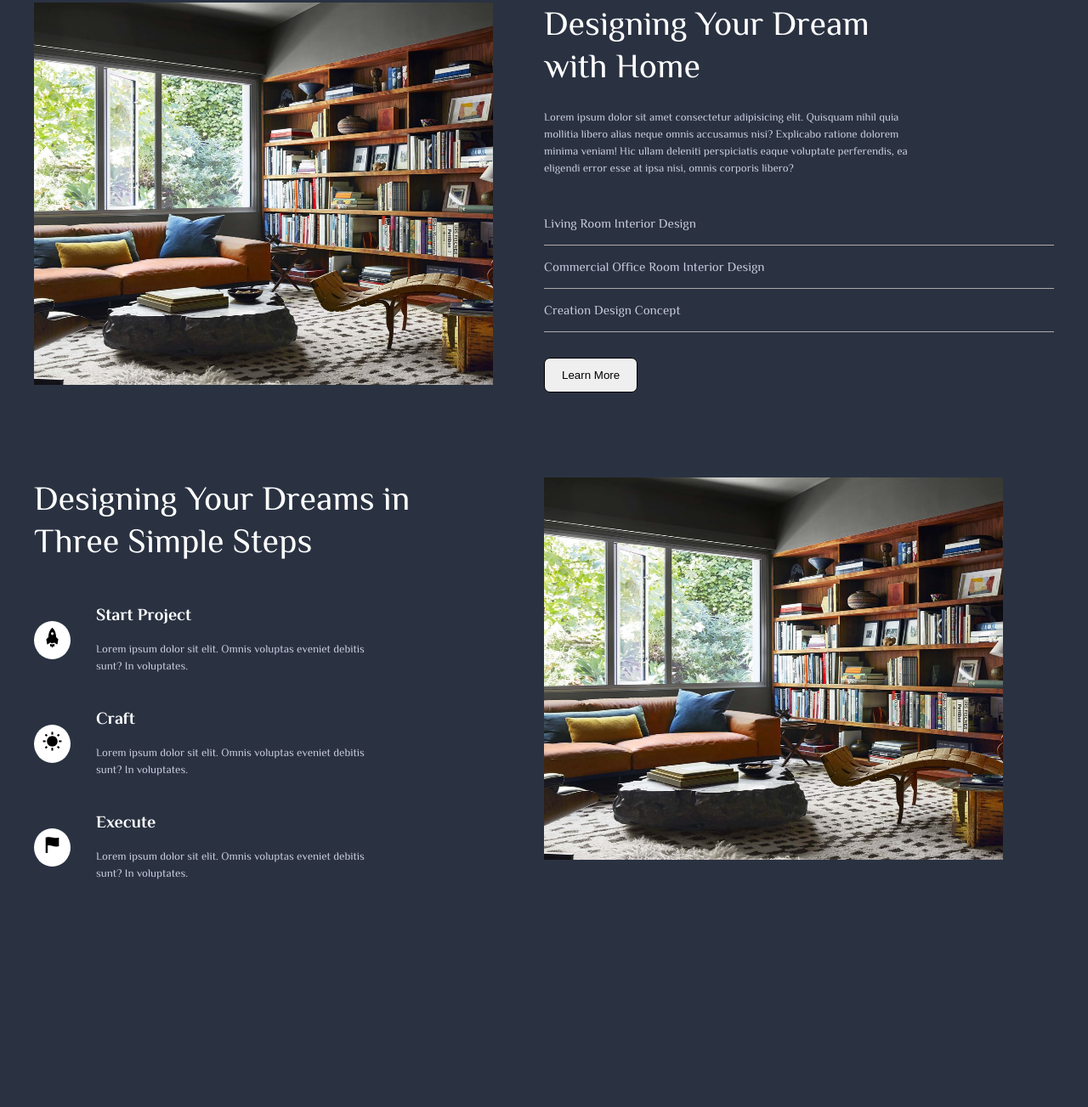
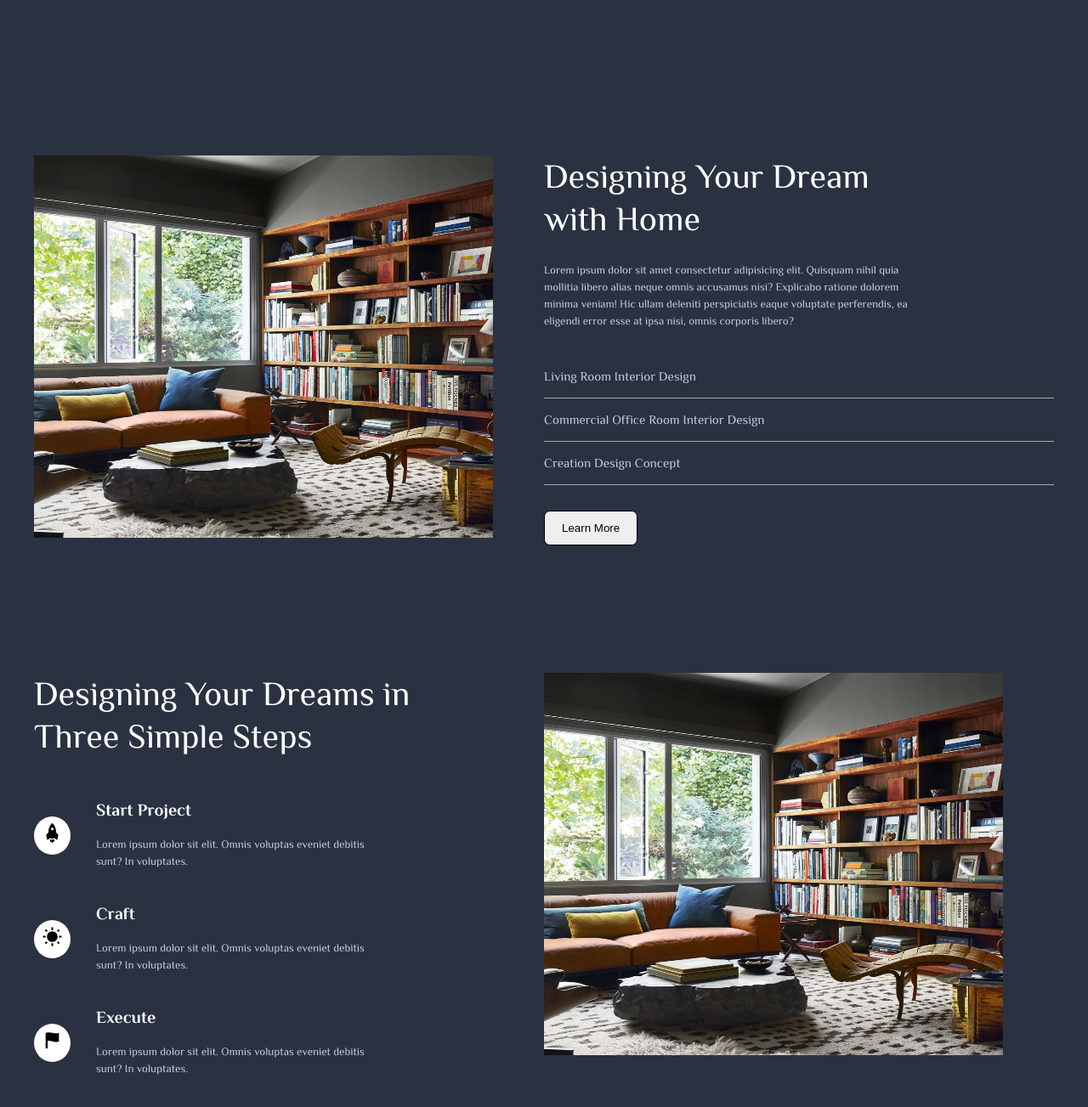
Before and after one commit to Prosper-Alex01010/interior-design-landing-websites, a plain HTML site: page index.html in a window 1280 px wide. Shown: the part 2067-3370 px from the top of the page at 85% size. Drawn offline with nearby package versions, Linux system fonts and the light colour scheme.

Commit message:
Added few sections

```diff
--- a/css/style.css
+++ b/css/style.css
@@ -217,8 +217,9 @@ section.Our-Service .textbox .wrapper .paragraph {
 /*SECTION Interior=Desgin START*/
 
 section.Interior-Desgin {
-  margin: 1rem 4rem;
+  margin: 4rem 4rem;
   text-align: center;
+  min-height: 100vh;
 }
 
 section.Interior-Desgin .textbox.main {
@@ -287,7 +288,7 @@ section.Interior-Desgin button.btn.photo::before {
 
 section.Dream-home {
   display: flex;
-  margin: 10rem 4rem;
+  margin: 15rem 4rem;
 }
 
 section.Dream-home .textbox {
@@ -364,8 +365,8 @@ section.Dream-home .textbox button.btn::before {
 /* SECTION SIMPLE-STEPS START */
 
 section.Simple-steps {
-  min-height: 100vh;
-  margin: 1rem 4rem;
+
+  margin: 4rem 4rem;
 }
 
 section.Simple-steps .container {
```
